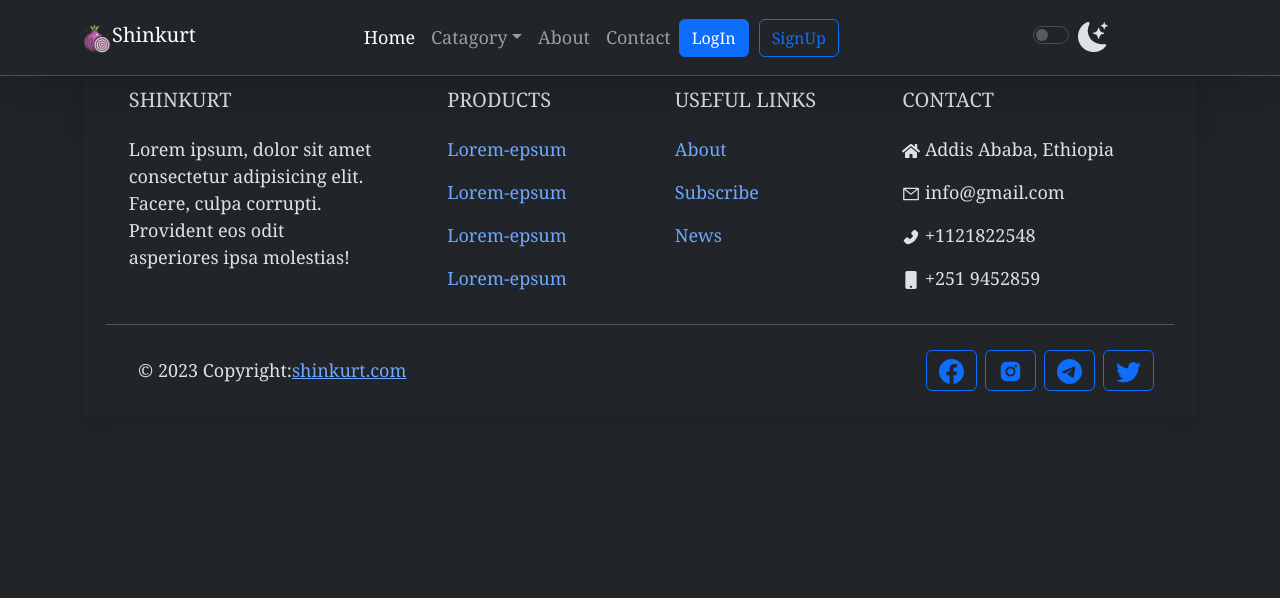
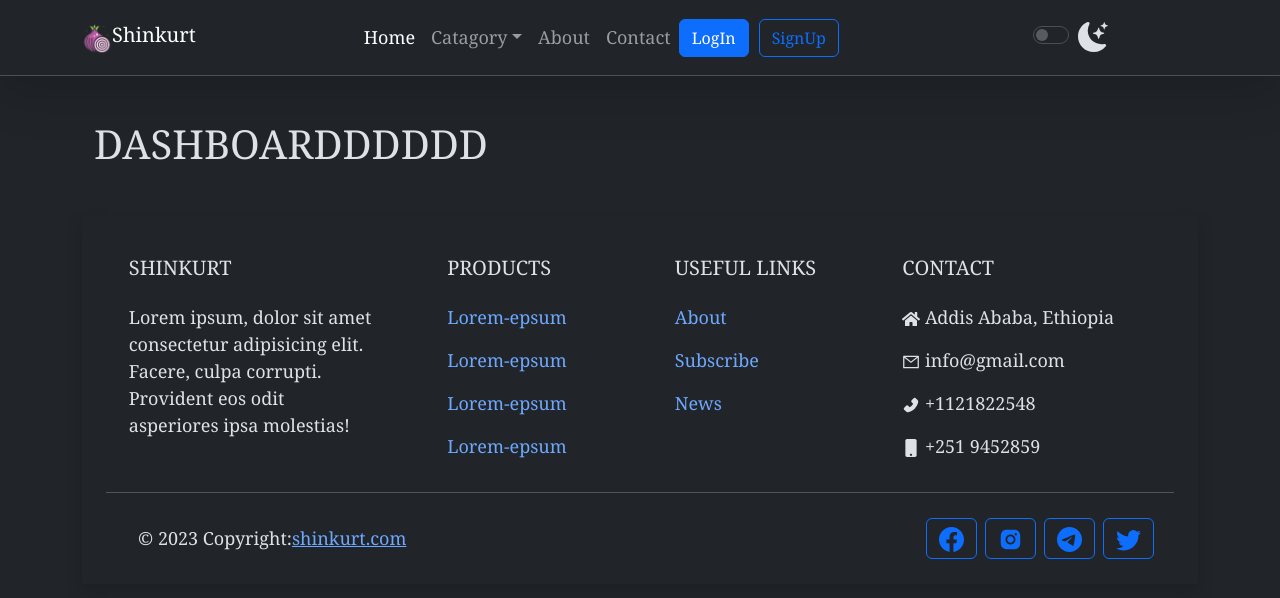
Before and after one commit to yisMeb/shinkurtMarket, a React (Create React App) app in the folder FrontEnd/shinkurtfront/: page /dashboard in a window 1280 px wide. Shown: the top 598 px of the page. Built offline with nearby package versions, Linux system fonts and the light colour scheme.

Commit message:
dashboard

```diff
--- a/FrontEnd/shinkurtfront/src/App.js
+++ b/FrontEnd/shinkurtfront/src/App.js
@@ -7,13 +7,12 @@ import Contact from './components/Contact'
 import Footer from "./components/Footer"
 import Forex from './components/Markets/Forex'
 import Crypto from './components/Markets/Crypto'
-import LocalMarket from './components/Markets/LocalMarket'
+import Commodity from './components/Markets/Commodity'
 import Signin from './components/Signin'
 import Signup from './components/Signup'
+import UserDashboard from './components/Dashbord/UserDashboard'
 
 function App(){
-
-
 
     return(
         <>
@@ -25,9 +24,11 @@ function App(){
                     <Route path='/contact' element={<Contact/>}/>
                     <Route path='/forex' element={<Forex/>}/>
                     <Route path='/crypto' element={<Crypto/>}/>
-                    <Route path='/localmarket' element={<LocalMarket/>}/>
+                    <Route path='/Commodity' element={<Commodity/>}/>
                     <Route path='/signin' element={<Signin/>}/>
                     <Route path='/signup' element={<Signup/>}/>
+                    <Route path='/dashboard' element={<UserDashboard/>}/>
+
                 </Routes>
             </div>
             <Footer />
--- /dev/null
+++ b/FrontEnd/shinkurtfront/src/components/Dashbord/UserDashboard.jsx
@@ -0,0 +1,16 @@
+import React from 'react'
+
+function UserDashboard() {
+  return (
+   <>
+   <div className='container content-margin-overlap'>
+
+    <h1>DASHBOARDDDDDD</h1>
+    {/* use bootstrap for styling */}
+    </div>
+
+   </>
+  )
+}
+
+export default UserDashboard
--- a/FrontEnd/shinkurtfront/src/components/Home.jsx
+++ b/FrontEnd/shinkurtfront/src/components/Home.jsx
@@ -191,6 +191,7 @@ function Home() {
                 </button>
               </div>
             )}
+
           </div>
         </div>
       </div>
--- a/FrontEnd/shinkurtfront/src/components/Markets/LocalMarket.jsx
+++ b/FrontEnd/shinkurtfront/src/components/Markets/Commodity.jsx
@@ -1,6 +1,6 @@
 import React from 'react'
 
-function LocalMarket() {
+function Commodity() {
   return (
     <div className='content-margin-overlap'>
        <h1>Shinkurt Market</h1>
@@ -8,4 +8,4 @@ function LocalMarket() {
   )
 }
 
-export default LocalMarket
+export default Commodity
```
Also changed, not shown: 6 other files (tests, documents, lock files or other folders).
